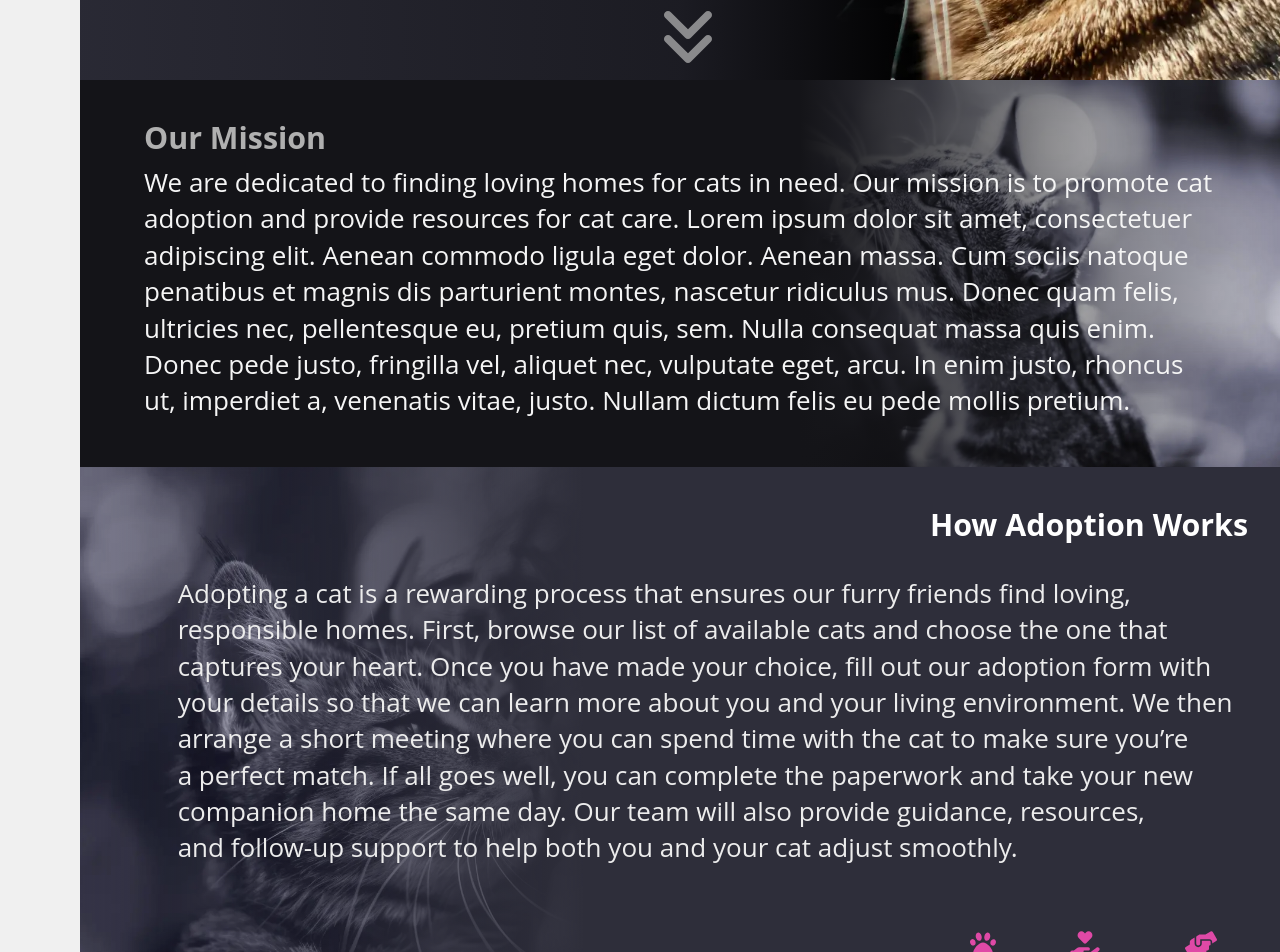
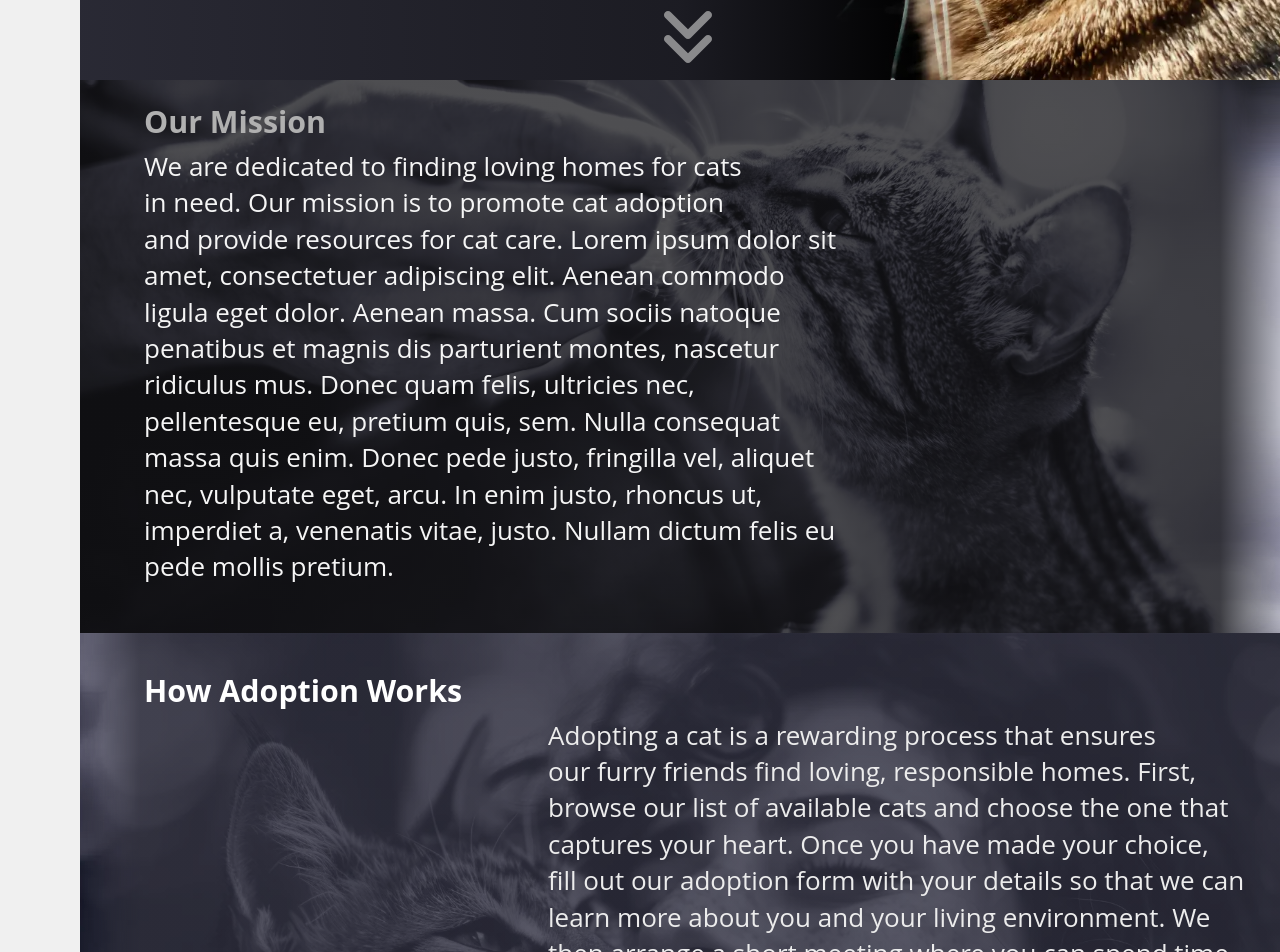
Before and after one commit to Alena0490/Cat-adoption-app, a React (Create React App) app in the folder cat-hub/: page / in a window 1280 px wide. Shown: the part 640-1592 px from the top of the page. Built offline with nearby package versions, Linux system fonts and the light colour scheme.

Commit message:
miissin, adoption - background fixing

```diff
--- a/cat-hub/src/index.css
+++ b/cat-hub/src/index.css
@@ -21,12 +21,16 @@
 
   /* Background colors */
   --bg-primary: #23232e;
+  --bg-primary-transparent: #23232ec0;
   --bg-primary-light: #2e2e3a;
+  --bg-primary-light-transparent: #2e2e3ac0;
   --bg-primary-lighter: #464658;
   --bg-primary-dark: #1a1a23;
 
   --bg-secondary: #141418;
+  --bg-secondary-transparent: #141418c0;
   --bg-secondary-light: #1d1d25;
+  --bg-secondary-light-transparent: #1d1d25c0;
   --bg-secondary-dark: #0d0d12;
 
   /* Accent / Icon colors */
@@ -119,12 +123,16 @@
   --text-inverse-disabled: #b3b5bd;
 
   --bg-primary: #f6f7f9;
-  --bg-primary-light: #e9ebf2;
+  --bg-primary-transparent: #f6f7f9b0;
+  --bg-secondary: #ffffff;
+  --bg-secondary-transparent: #ffffffb0;
   --bg-primary-lighter: #c0c2cc;
   --bg-primary-dark: #e9ebf2;
 
   --bg-secondary: #ffffff;
+  --bg-secondary-transparent: #ffffffb0;
   --bg-secondary-light: #f6f7f9;
+  --bg-secondary-light-transparent: #f6f7f9b0;
   --bg-secondary-dark: #e9ebf2;
 
   --icon-primary: #f178bd;
--- a/cat-hub/src/pages/Home.css
+++ b/cat-hub/src/pages/Home.css
@@ -80,7 +80,6 @@ section.hero {
         rgba(0,0,0,0) 70%                                     /* průhledno vpravo */
     );
     pointer-events: none;
-/* border-bottom: 1px solid var(--bg-primary-light); */
 }
 
 .light-theme .hero::after {
@@ -183,19 +182,22 @@ a.scroll-down:hover .scroll-icon {
 
 #mission {
     background:
-    linear-gradient(to left, transparent 0%, var(--bg-secondary) 40%),
+    linear-gradient(to left, transparent 0%, var(--bg-secondary) 55%),
     url('../images/mission.webp') right center / contain no-repeat;
+}
+
+#mission h2 {
+    margin-top: 0%;
+}
+
+#mission p {
+    max-width: 700px;
 }
 
 #adoption {
     background:
-    linear-gradient(to right, transparent 0%, var(--bg-primary-light) 42%),
+    linear-gradient(to right, transparent 0%, var(--bg-primary-light) 55%),
     url('../images/adoption.webp') -4rem center / contain no-repeat;
-    display: flex;
-    flex-direction: column;
-    align-items: flex-end;         /* všechny děti „k pravému okraji“ */
-    gap: 0.5rem;
-    padding-inline: 2rem;          /* trochu dechu od pravého kraje */
 }
 
 #adoption h2 {
@@ -206,6 +208,8 @@ a.scroll-down:hover .scroll-icon {
 
 #adoption p {
     margin-left: auto;
+    margin-right: 0;
+    max-width: 700px;
 }
 
 .mission h2 {
@@ -265,18 +269,22 @@ a.scroll-down:hover .scroll-icon {
     font-size: var(--fs-base);
 }
 
-@media (max-width: 1400px) {
-  #mission {
-    background-color: var(--bg-secondary);   /* dříve: background: var(--bg-secondary) */
-  }
+ @media (max-width: 1400px) {
+    #mission {
+        background:
+        linear-gradient(to left, transparent 0%, var(--bg-secondary-transparent) 5%),
+        url('../images/mission.webp') right center / cover no-repeat;
+    }
 
-  #adoption {
-    background-color: var(--bg-primary-light);
-  }
+    #adoption {
+        background:
+        linear-gradient(to right, transparent 0%, var(--bg-primary-light-transparent) 5%),
+        url('../images/adoption.webp') -4rem center / cover no-repeat;
+    }
 }
 
     #adoption p {
-        margin-left: 0rem;
+        margin-left: auto;
 }
 
 @media (max-width: 900px) {
```
Also changed, not shown: cat-hub/src/images/mission.webp.
